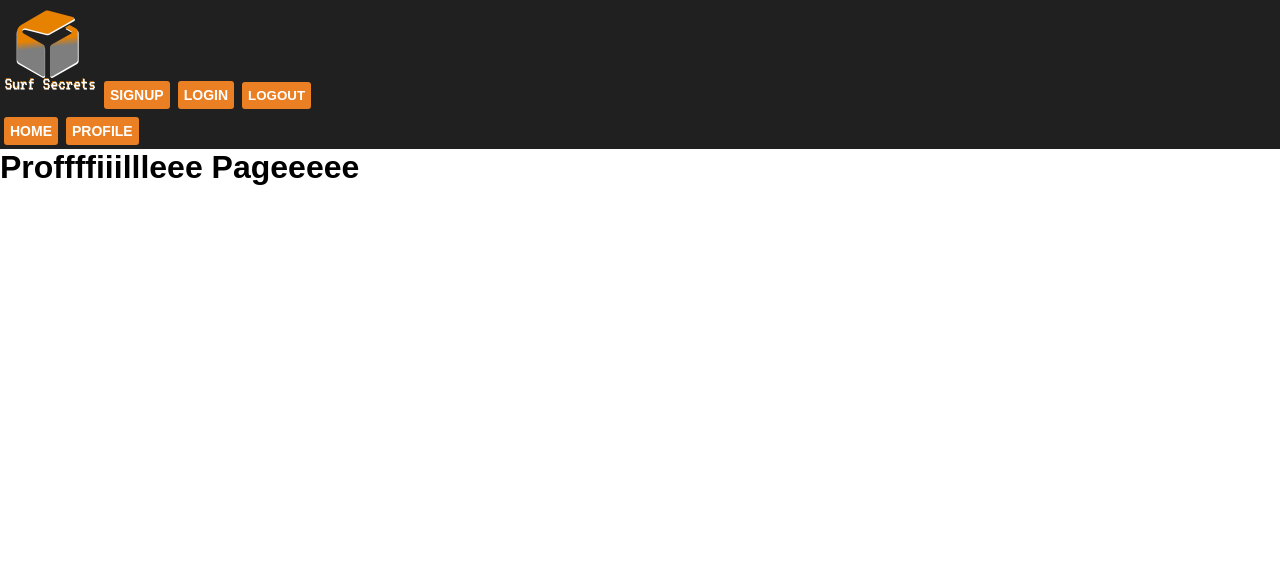
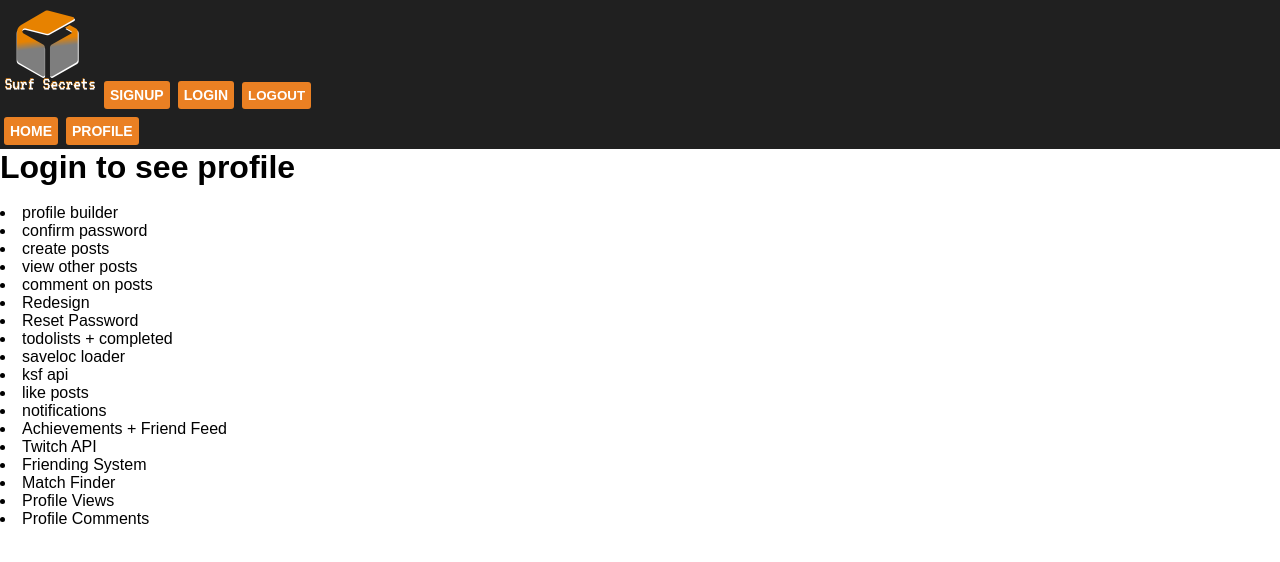
Before and after one commit to JoshTRN/cs-surf-secrets-v2, a React (Create React App) app: page /Profile in a window 1280 px wide. Shown: the top 562 px of the page. Built offline with nearby package versions, Linux system fonts and the light colour scheme; no server answers.

Commit message:
Email Displayed on Profile Page when LoggedIn

```diff
--- a/src/App.tsx
+++ b/src/App.tsx
@@ -25,6 +25,25 @@ function App() {
         <Signup path="Signup" />
         <Login path="Login" />
       </Router>
+      <br />
+      <li>profile builder</li>
+      <li>confirm password</li>
+      <li>create posts</li>
+      <li>view other posts</li>
+      <li>comment on posts</li>
+      <li>Redesign</li>
+      <li>Reset Password</li>
+      <li>todolists + completed</li>
+      <li>saveloc loader</li>
+      <li>ksf api</li>
+      <li>like posts</li>
+      <li>notifications</li>
+      <li>Achievements + Friend Feed</li>
+      <li>Twitch API</li>
+      <li>Friending System</li>
+      <li>Match Finder</li>
+      <li>Profile Views</li>
+      <li>Profile Comments</li>
     </div>
   );
 }
--- a/src/pages/Profile.tsx
+++ b/src/pages/Profile.tsx
@@ -1,11 +1,40 @@
-import React from "react";
+import React, { Component } from "react";
+import { fAuth } from "../config/fbConfig";
 
-function ProfilePage() {
-  return (
-    <div>
-      <h1>Proffffiiillleee Pageeeee</h1>
-    </div>
-  );
+class ProfilePage extends Component<any, any> {
+  constructor(props: any) {
+    super(props);
+
+    this.state = {
+      loggedIn: false,
+    };
+  }
+
+  authEvent = fAuth.onAuthStateChanged((user) => {
+    this.setState({
+      loggedIn: user ? true : false,
+    });
+    this.setState({
+      email: user?.email,
+    });
+  });
+
+  render() {
+    if (this.state.loggedIn) {
+      return (
+        <div>
+          {/* Conditional rendering when logged in/not */}
+          <h1>{this.state.email}</h1>
+        </div>
+      );
+    } else {
+      return (
+        <div>
+          {/* Conditional rendering when logged in/not */}
+          <h1>Login to see profile</h1>
+        </div>
+      );
+    }
+  }
 }
-
 export default ProfilePage;
```
